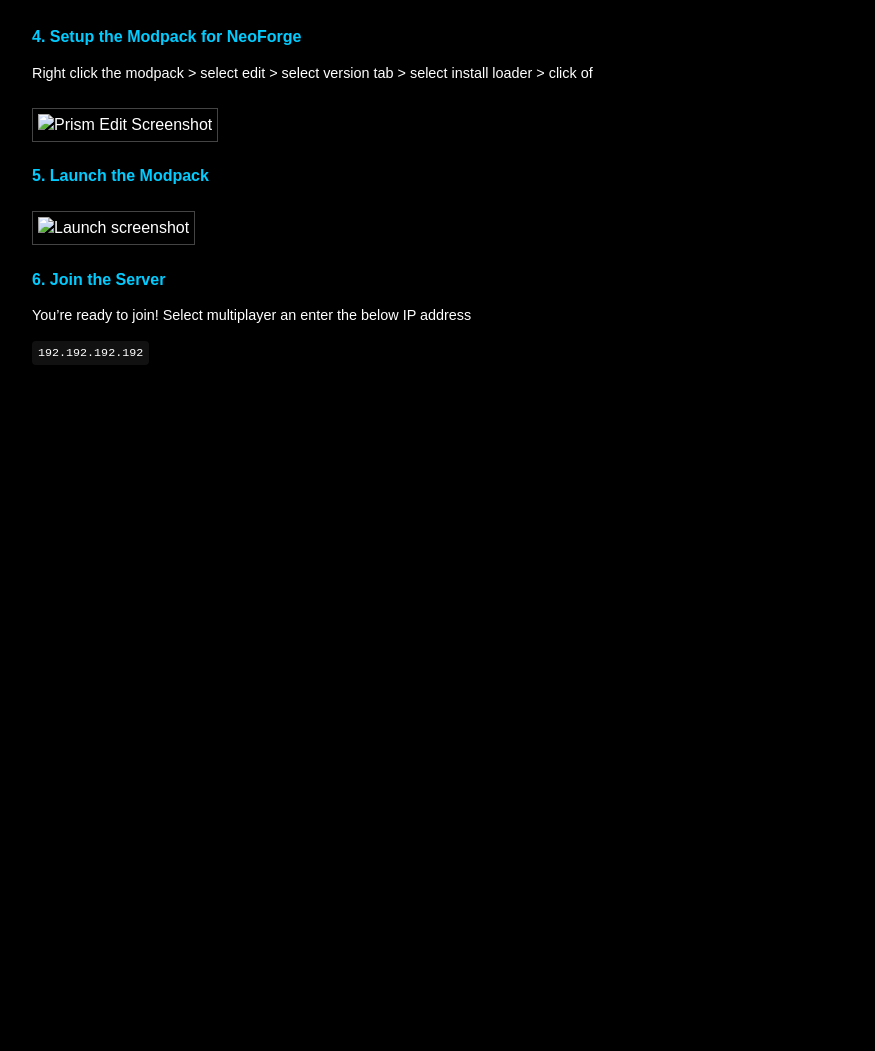
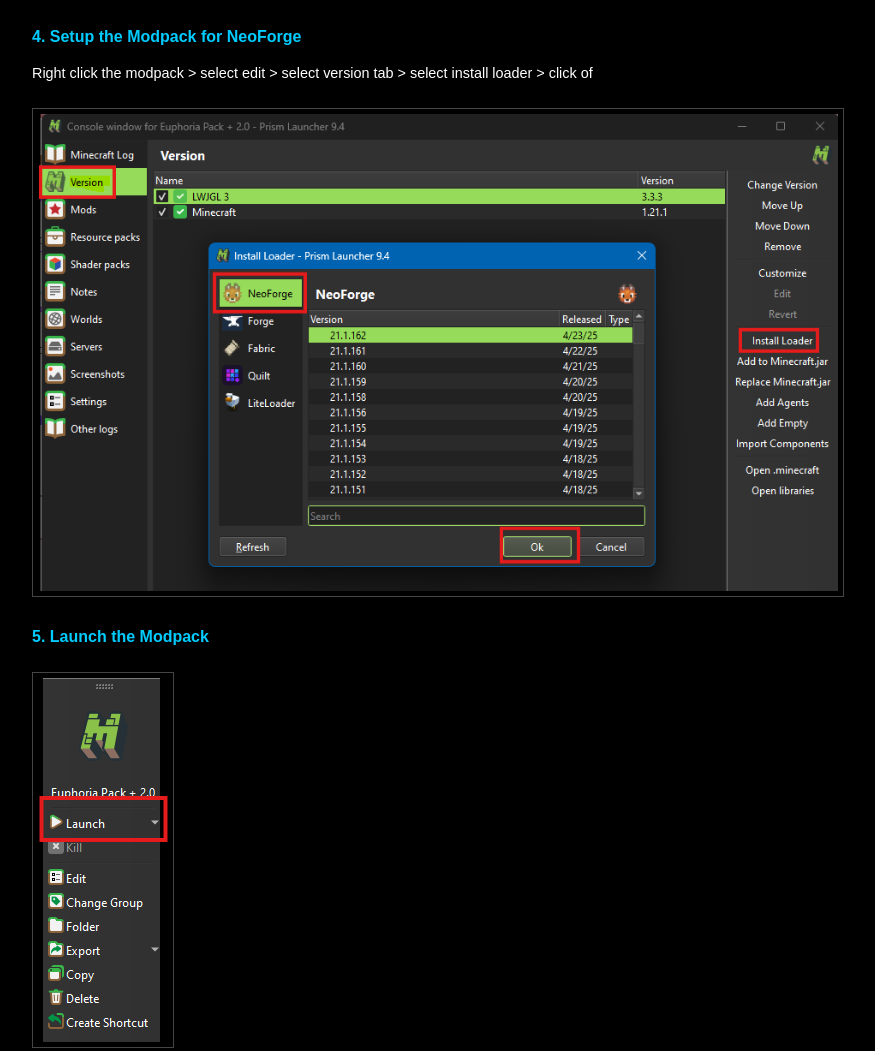
Before and after one commit to noteuphorix/EuphoriaPack, a plain HTML site: page index.html in a window 1280 px wide. Shown: the part 1010-2061 px from the top of the page, without its empty margins (208-1083 px from the left). Before the commit the page ends 1395 px from the top, so only its background shows below. Drawn offline with Linux system fonts and the light colour scheme.

Commit message:
Update index.html

```diff
--- a/index.html
+++ b/index.html
@@ -65,10 +65,10 @@
 
   <h2>4. Setup the Modpack for NeoForge</h2>
   <p>Right click the modpack > select edit > select version tab > select install loader > click of</p>
-   <img src="PrismEdit.png" alt="Prism Edit Screenshot">
+   <img src="images/PrismEdit.png" alt="Prism Edit Screenshot">
 
   <h2>5. Launch the Modpack</h2>
-     <img src="Launch.png" alt="Launch screenshot">
+     <img src="images/Launch.png" alt="Launch screenshot">
 
   <h2>6. Join the Server</h2>
   <p>You’re ready to join! Select multiplayer an enter the below IP address</p>
```
